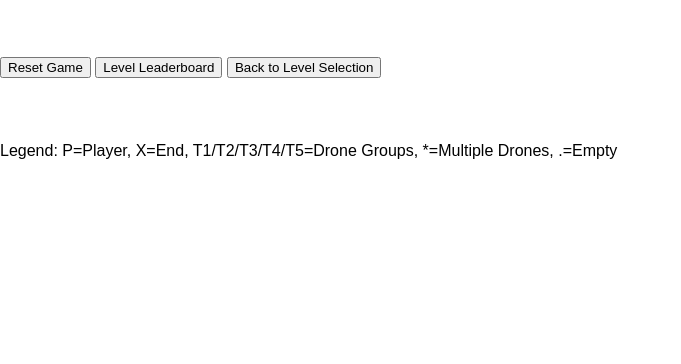
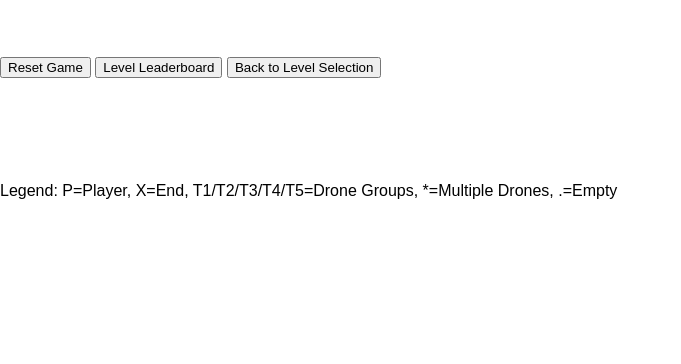
Before and after one commit to maxwell-hoff/the-eyes-pall, a Flask app: page /game in a window 1280 px wide. Shown: the part 199-563 px from the top of the page, without its empty margins (0-681 px from the left). Run offline with Flask 3, Linux system fonts and the light colour scheme; the visitor is signed in with stand-in values (Sample User, id 1); data that the repository does not hold is empty; parts of the project's set-up code (start-up, migrations or seed data) failed here and were passed over.

Commit message:
updated margins for game grid container

```diff
--- a/templates/index.html
+++ b/templates/index.html
@@ -18,7 +18,7 @@
         }
         #game-container {
             display: inline-block;
-            margin: 20px;
+            margin: 40px;
             position: relative;
         }
         .grid-row {
```
